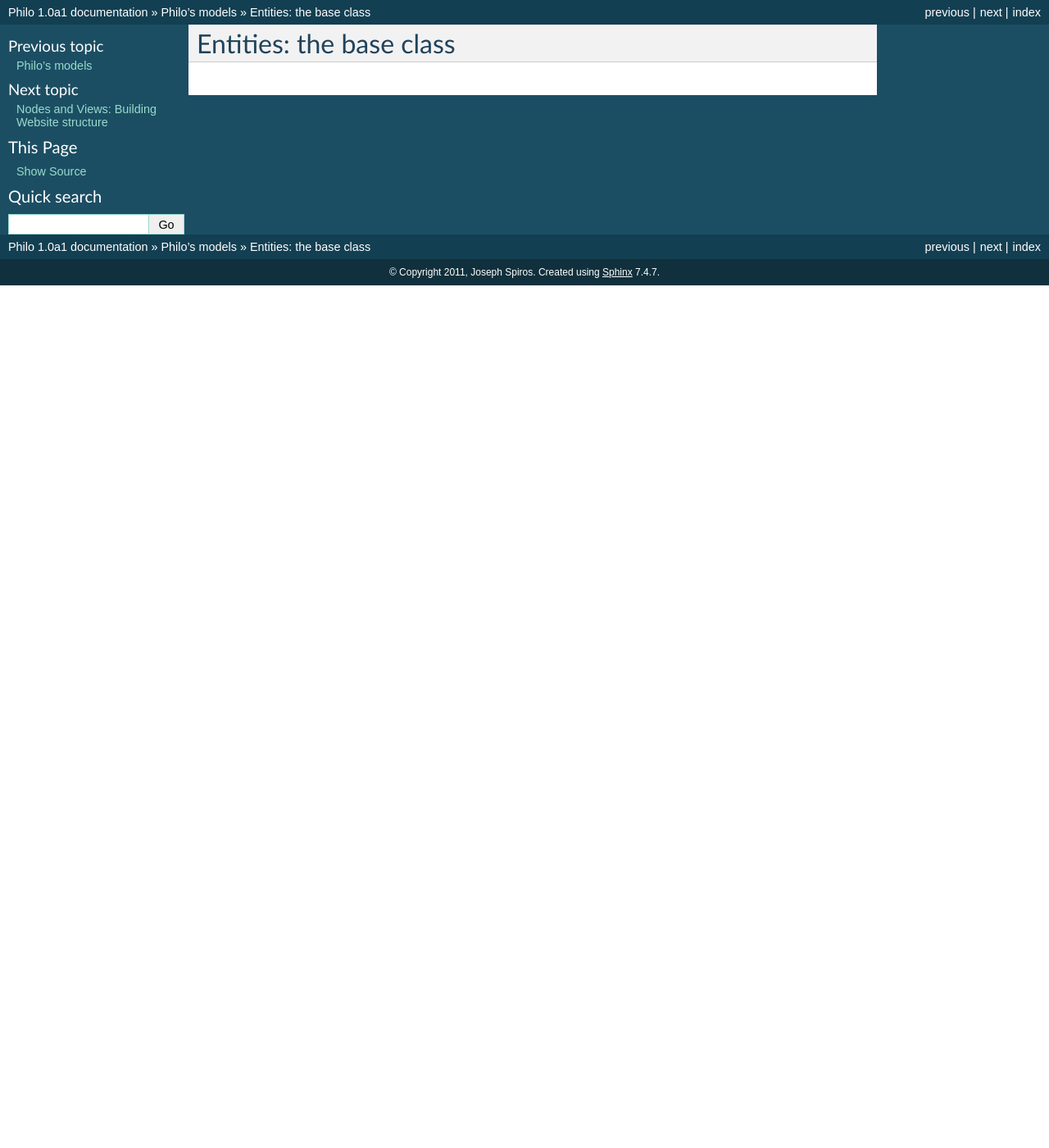
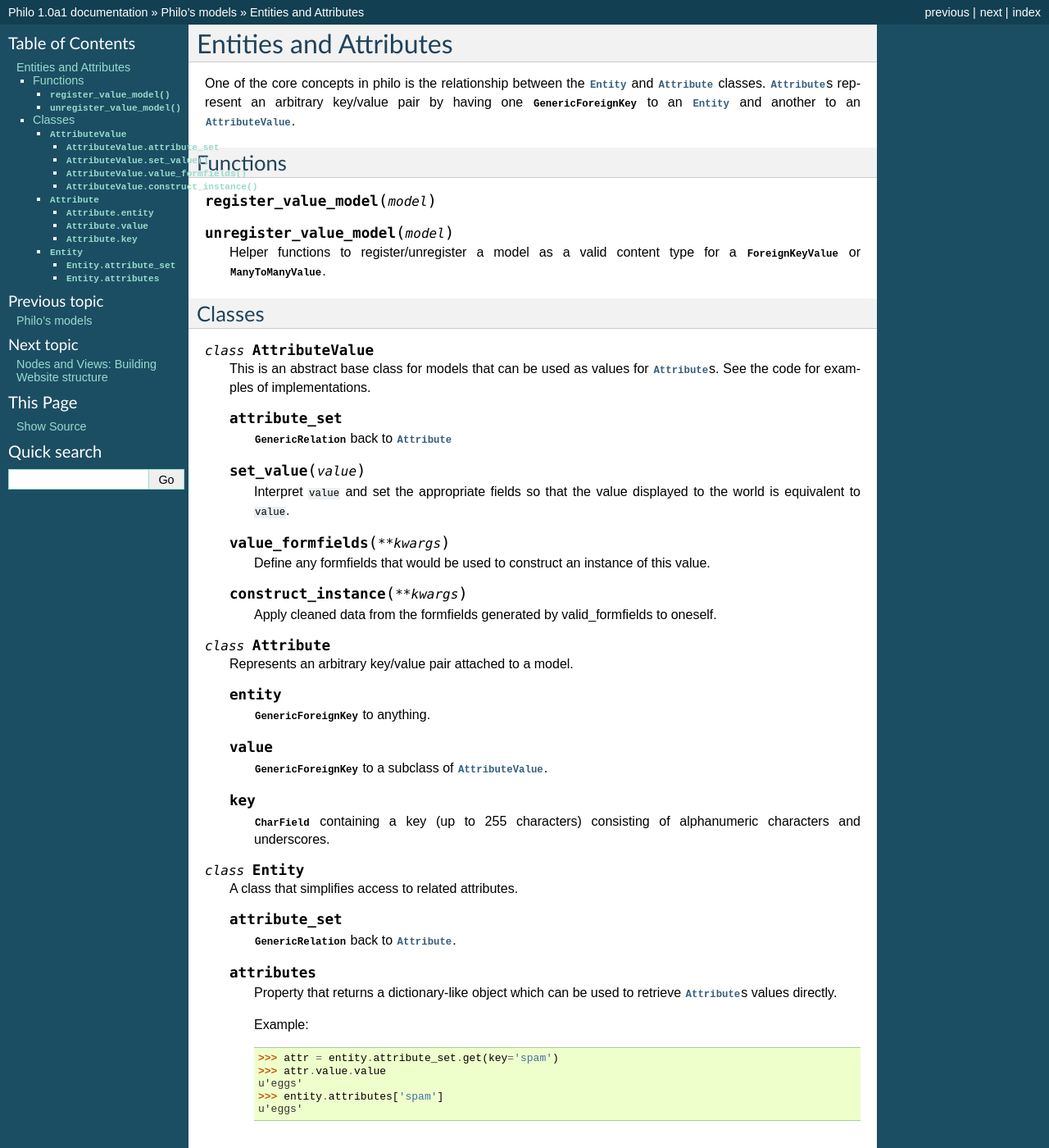
Before and after one commit to ithinksw/philo, a Sphinx documentation site: the page built from docs/models/entities.rst, in a window 1280 px wide and 1400 px high. Shown: the whole window at 82% size. Built offline with Sphinx 7.4.7, drawn with Linux system fonts in a browser that asks for light colours; some of the changed text lies outside the part shown.

Commit message:
Added basic docs for entities and attributes.

```diff
--- a/docs/models/entities.rst
+++ b/docs/models/entities.rst
@@ -1,2 +1,72 @@
-Entities: the base class
-========================
+Entities and Attributes
+=======================
+
+One of the core concepts in philo is the relationship between the :class:`Entity` and :class:`Attribute` classes. :class:`Attribute`\ s represent an arbitrary key/value pair by having one :class:`GenericForeignKey` to an :class:`Entity` and another to an :class:`AttributeValue`.
+
+Functions
+---------
+
+.. function:: register_value_model(model)
+.. function:: unregister_value_model(model)
+
+   Helper functions to register/unregister a model as a valid content type for a :class:`ForeignKeyValue` or :class:`ManyToManyValue`.
+
+
+Classes
+-------
+
+.. class:: AttributeValue
+
+   This is an abstract base class for models that can be used as values for :class:`Attribute`\ s. See the code for examples of implementations.
+
+   .. attribute:: attribute_set
+
+      :class:`GenericRelation` back to :class:`Attribute`
+
+   .. method:: set_value(value)
+
+      Interpret ``value`` and set the appropriate fields so that the value displayed to the world is equivalent to ``value``.
+
+   .. method:: value_formfields(**kwargs)
+
+      Define any formfields that would be used to construct an instance of this value.
+
+   .. method:: construct_instance(**kwargs)
+
+      Apply cleaned data from the formfields generated by valid_formfields to oneself.
+
+.. class:: Attribute
+
+   Represents an arbitrary key/value pair attached to a model.
+
+   .. attribute:: entity
+
+      :class:`GenericForeignKey` to anything.
+
+   .. attribute:: value
+
+      :class:`GenericForeignKey` to a subclass of :class:`AttributeValue`.
+
+   .. attribute:: key
+
+      :class:`CharField` containing a key (up to 255 characters) consisting of alphanumeric characters and underscores.
+
+.. class:: Entity
+
+   A class that simplifies access to related attributes.
+
+   .. attribute:: attribute_set
+
+      :class:`GenericRelation` back to :class:`Attribute`.
+
+   .. attribute:: attributes
+
+      Property that returns a dictionary-like object which can be used to retrieve :class:`Attribute`\ s values directly.
+
+      Example::
+
+         >>> attr = entity.attribute_set.get(key='spam')
+         >>> attr.value.value
+         u'eggs'
+         >>> entity.attributes['spam']
+         u'eggs'
```
